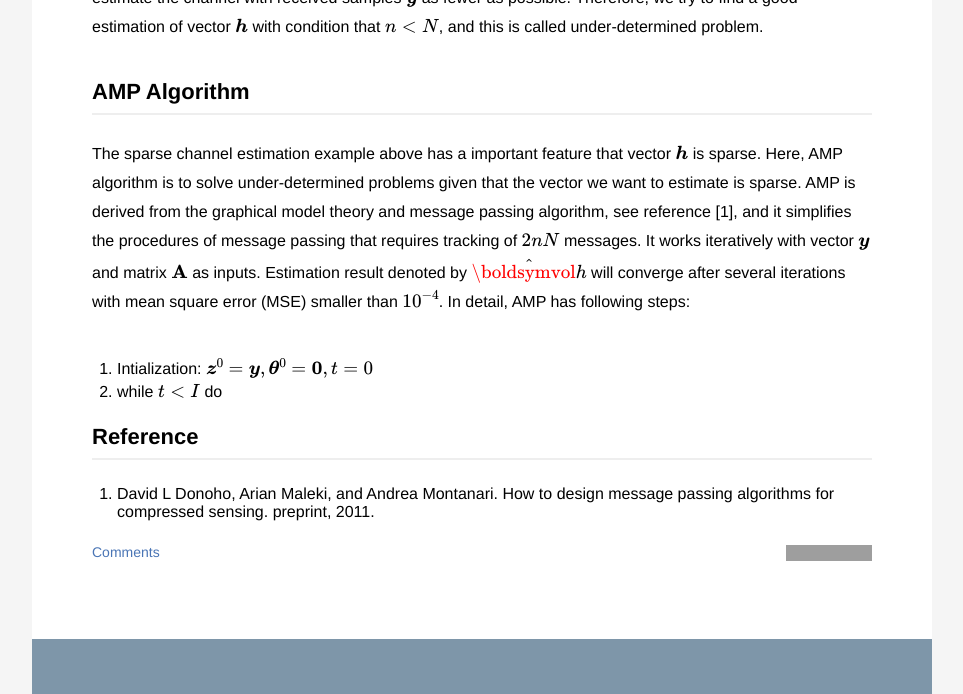
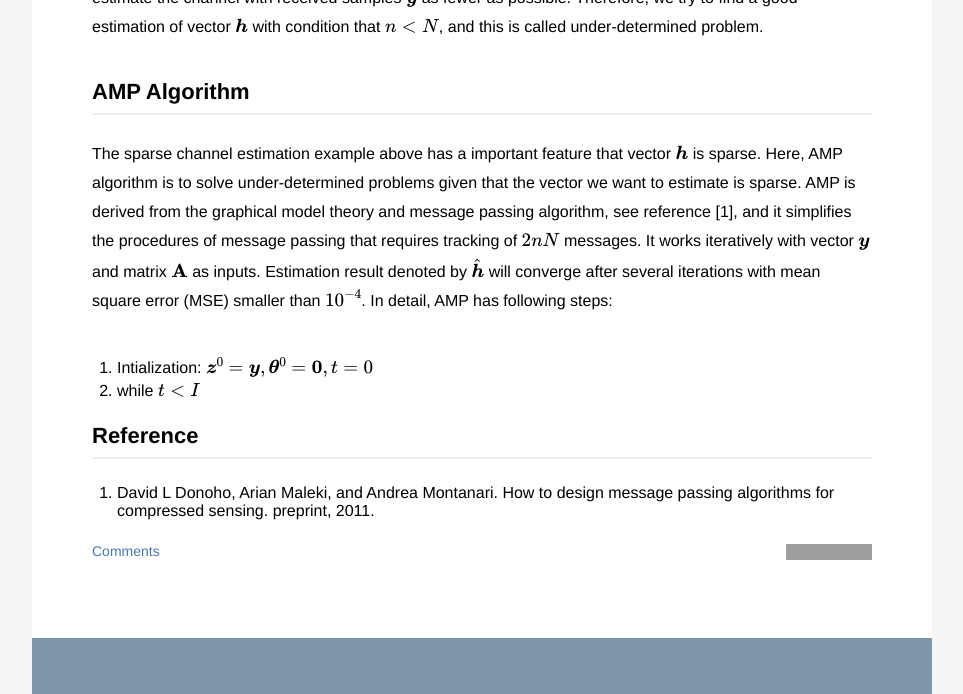
Before and after one commit to danqing117/danqing117.github.io, a Jekyll site: the page built from _posts/2017-04-06-AMP.md, in a window 1280 px wide and 900 px high, scrolled down 1007 px, cut to the strip 0-694 px from the top of the window. Shown: the whole strip, without its empty margins (158-1121 px from the left). Built offline with Jekyll 4.4.1, drawn with Linux system fonts in a browser that asks for light colours; formulas are drawn with MathJax 3; grey boxes are pictures that could not be loaded.

Commit message:
Update 2017-04-06-AMP.md

```diff
--- a/_posts/2017-04-06-AMP.md
+++ b/_posts/2017-04-06-AMP.md
@@ -45,11 +45,11 @@ where \\(\boldsymbol{w}\\) is assumed to be Gaussian noise vector and \\(\mathbf
 To find the accurate solution of channel information vector \\(h\\), we may think that it is requirable that we have condition \\(n \geq N\\) based on our knowledge of linear algebra. However, in this scenario, our focus is to have good estimation of the channel while we can still have high data rate, which means that we would like to estimate the channel with received samples \\(\boldsymbol{y}\\) as fewer as possible. Therefore, we try to find a good estimation of vector \\(\boldsymbol{h}\\) with condition that \\( n < N\\), and this is called under-determined problem.
 
 ## AMP Algorithm
-The sparse channel estimation example above has a important feature that vector \\( \boldsymbol{h}\\) is sparse. Here, AMP algorithm is to solve under-determined problems given that the vector we want to estimate is sparse. AMP is derived from the graphical model theory and message passing algorithm, see reference [1], and it simplifies the procedures of message passing that requires tracking of \\( 2nN\\) messages. It works iteratively with vector \\( \boldsymbol{y}\\) and matrix \\( \mathbf{A}\\) as inputs. Estimation result denoted by \\( \hat{\boldsymvol{h}}\\) will converge after several iterations with mean square error (MSE) smaller than \\( 10^{-4}\\). In detail, AMP has following steps:
+The sparse channel estimation example above has a important feature that vector \\( \boldsymbol{h}\\) is sparse. Here, AMP algorithm is to solve under-determined problems given that the vector we want to estimate is sparse. AMP is derived from the graphical model theory and message passing algorithm, see reference [1], and it simplifies the procedures of message passing that requires tracking of \\( 2nN\\) messages. It works iteratively with vector \\( \boldsymbol{y}\\) and matrix \\( \mathbf{A}\\) as inputs. Estimation result denoted by \\( \hat{\boldsymbol{h}}\\) will converge after several iterations with mean square error (MSE) smaller than \\( 10^{-4}\\). In detail, AMP has following steps:
 
 
 1. Intialization: \\(\boldsymbol{z}^0 = \boldsymbol{y}, \boldsymbol{\theta}^0 = \boldsymbol{0}, t=0\\)
-2. **while** \\(t<I \\) **do**
+2. __while__ \\( t<I\\)
 
 ## Reference
 1. David L Donoho, Arian Maleki, and Andrea Montanari. How to design message passing algorithms for compressed sensing. preprint, 2011.
```
